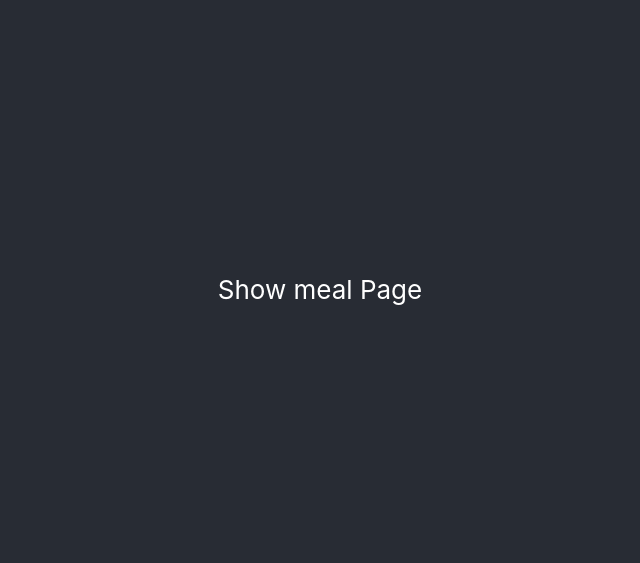
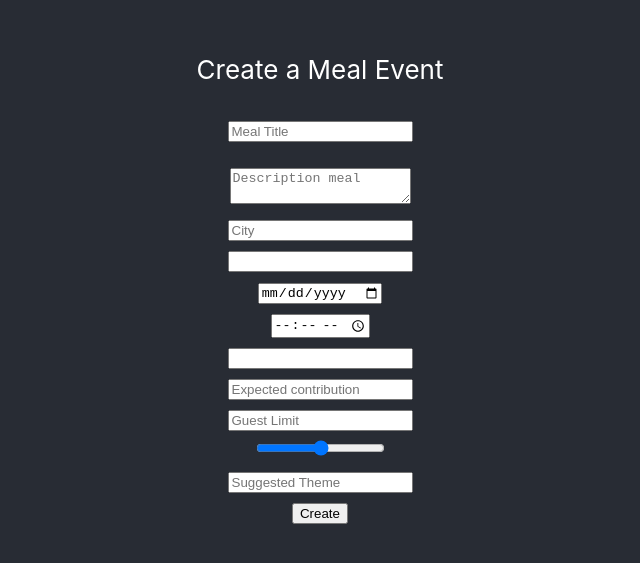
Before and after one commit to Willyees/MEng2019, a React (Create React App) app: page /show-meal in a window 1280 px wide. Shown: the part 111-674 px from the top of the page, without its empty margins (320-960 px from the left). Built offline with nearby package versions, Linux system fonts and the light colour scheme.

Commit message:
Added a fields to the create meal Event Using placeholders to specify which field is. Not looking too good problems: all the inputs are passed as strings to the this.state onchage and onsubmit are controlling the form

```diff
--- a/src/App.js
+++ b/src/App.js
@@ -1,7 +1,7 @@
 import React from 'react';
 import SignInTemplate from './views/sign-up.js';
 import LogInTemplate from './views/log-in.js';
-import ShowMealTemplate from './views/show-meal.js';
+import CreateMealTemplate from './views/create-meal.js';
 import HomeTemplate from './views/home.js';
 import logo from './logo.svg';
 import './App.css';
@@ -23,7 +23,7 @@ function App() {
             </Route>
 
             <Route exact path="/show-meal">  {/* might have to modify the path, because each meal will have a different URL. Set up atm as work in progress*/}
-              < ShowMealTemplate />
+              < CreateMealTemplate />
             </Route>
 
             <Route exact path="/">
--- /dev/null
+++ b/src/views/create-meal.js
@@ -0,0 +1,90 @@
+import React, {Component} from 'react';
+
+class CreateMealTemplate extends Component { //this is more create meal. have to change class names
+
+    constructor(props){
+        super(props);
+        this.state = {
+            title : "",
+            description: "",
+            city : "",
+            dietary : "",
+            date : new Date().toLocaleDateString(), //date and time will need to use a graphical calendar. At the moment are visualised for debug purposes
+            time : new Date().toLocaleTimeString(),
+            proposed_meal : "",
+            expected_contribution : 0.0,
+            guest_limit : 0,
+            age_range : "", //have to discuss how to implement the range. 2 different fields? single slider that can set min and max?
+            suggested_theme : "",
+        }
+
+        this.onChange = this.onChange.bind(this)
+        this.onSubmit = this.onSubmit.bind(this);
+    }
+
+
+    onChange(event){//every time an element is modified from the user this function is called. So it is possible to perform checks for each keystroke if needed
+        this.setState({[event.target.name] : event.target.value});
+    }
+
+    onSubmit(event) {
+        const {title, description, city} = this.state;
+        console.log(this.state);
+        event.preventDefault();
+    }
+
+    render() { //todo: add id to all the inputs
+        return(
+            <div>
+                Create a Meal Event
+            <div>
+            <p />
+                {this.state.title}
+                {console.log(this.state.title + "asd")}
+            </div>
+            <form onSubmit={this.onSubmit}>
+                <div>
+                    {/* id: <name_id>_cm; cm stands for create meal */}
+                    <input name="title" id="title_cm" onChange={this.onChange} value={this.title} type="text" placeholder="Meal Title"/>
+                </div>
+                <p />
+                <div>
+                    <textarea name="description" id="description_cm" onChange={this.onChange} value={this.description} type="text" placeholder="Description meal" />
+                </div>
+                <div>
+                    <input name="city" id="city_cm" onChange={this.onChange} value={this.city} type="text" placeholder="City" />
+                </div>
+                <div>
+                    <input name="dietary" id="dietary_cm" onChange={this.onChange} value={this.dietary} /> {/*at the moment is a text box. Once DB connection is set up, should retreive multiple choices from DB and use a <select />*/}
+                </div>
+                <div>
+                    <input name="date" id="date_cm" onChange={this.onChange} value={this.date} type="date" min={new Date().toLocaleDateString()} /> {/*date type is not supported on safari*/}
+                </div>
+                <div>
+                    <input name="time" id="time_cm" onChange={this.onChange} value={this.time} type="time" />
+                </div>
+                <div>
+                    <input name="proposed_meal" id="proposed_meal_cm" onChange={this.onChange} value={this.proposed_meal} type="text" />
+                </div>
+                <div>
+                    <input name="expected_contribution" id="expected_contribution_cm" onChange={this.onChange} value={this.expected_contribution} type="number" placeholder="Expected contribution" />
+                </div>
+                <div>
+                    <input name="guest_limit" id="gues_limit_cm" onChange={this.onChange} value={this.guest_limit} type="number" placeholder="Guest Limit" min="1"/>
+                </div>
+                <div>
+                    <input name="age_range" id="age_range_cm" onChange={this.onChange} value={this.age_range} type="range" placeholder="age_range" min="0" max="99"/>
+                </div>
+                <div>
+                    <input name="suggested_theme" id="suggested_theme_cm" onChange={this.onChange} value={this.age_range} type="text" placeholder="Suggested Theme" />
+                </div>
+                <button type="submit">
+                    Create
+                </button>
+            </form>
+            </div>
+        );
+    }
+}
+
+export default CreateMealTemplate;
--- a/src/views/show-meal.js
+++ /dev/null
@@ -1,13 +0,0 @@
-import React, {Component} from 'react';
-
-class ShowMealTemplate extends Component {
-    render() {
-        return(
-            <div className="show-meal">
-                Show meal Page
-            </div>
-        );
-    }
-}
-
-export default ShowMealTemplate;
```
